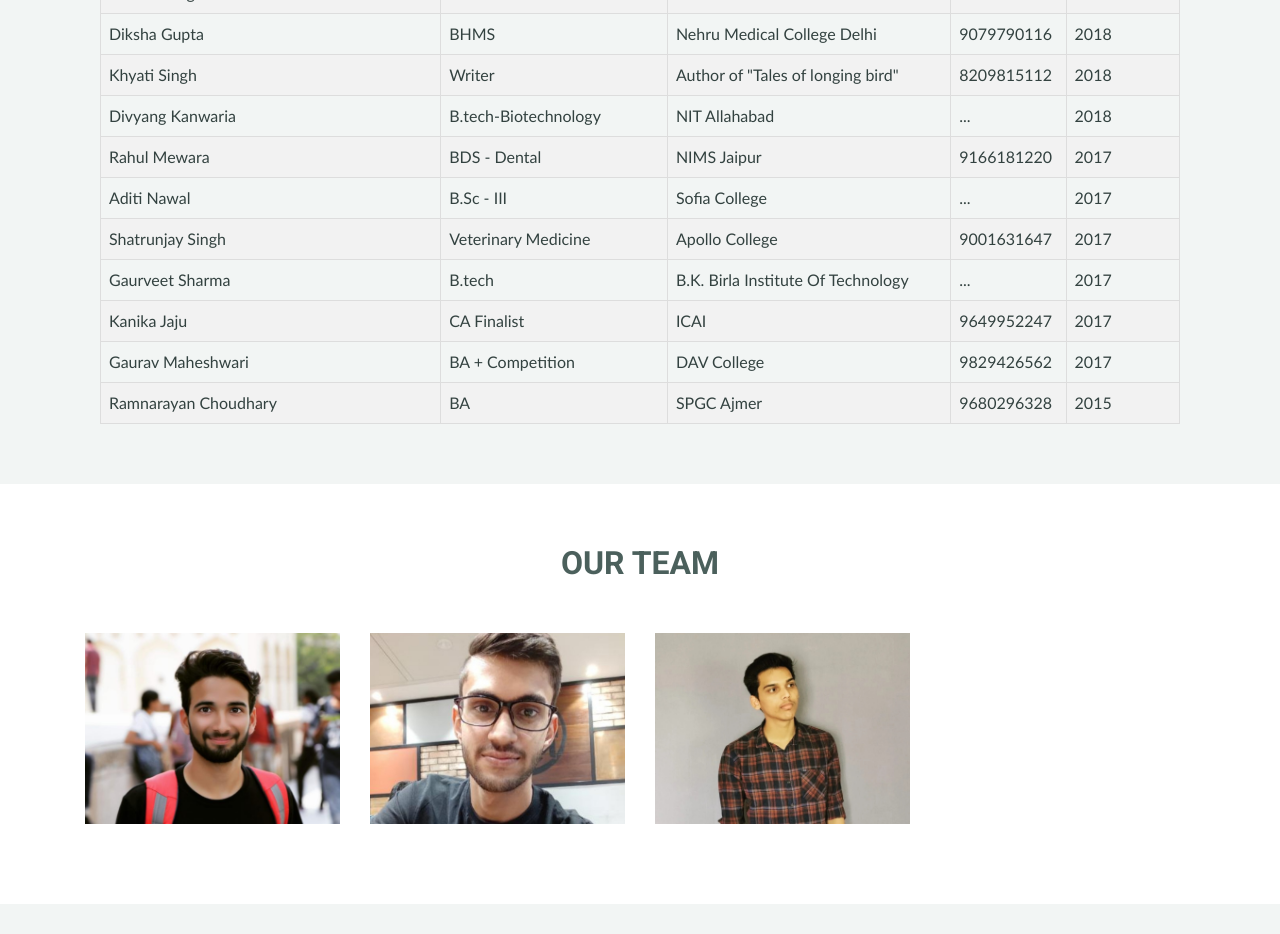
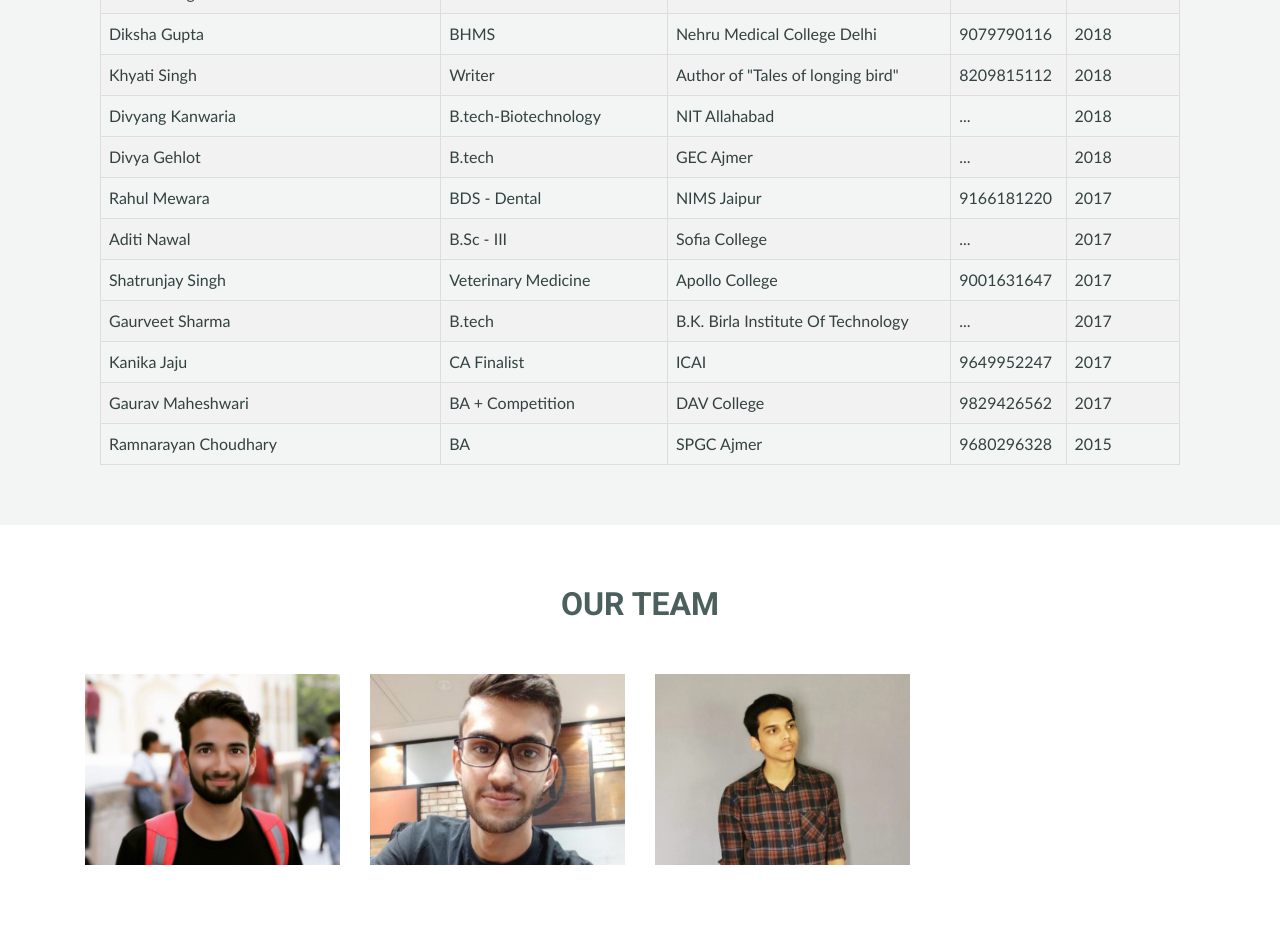
Before and after one commit to vibhanshujainiiitr/DAVCPS-Alumni, a plain HTML site: page index.html in a window 1280 px wide. Shown: the part 4340-5274 px from the top of the page. Drawn offline with nearby package versions, Linux system fonts and the light colour scheme.

Commit message:
Divya added

```diff
--- a/index.html
+++ b/index.html
@@ -686,6 +686,14 @@
                         <td>...</td>
                          <td>2018</td>
                     </tr>
+                    <tr>
+                        <td>Divya Gehlot</td>
+                        <td>B.tech</td>
+
+                        <td>GEC Ajmer</td>
+                        <td>...</td>
+                         <td>2018</td>
+                    </tr>
 
 
       		    <tr>
```
